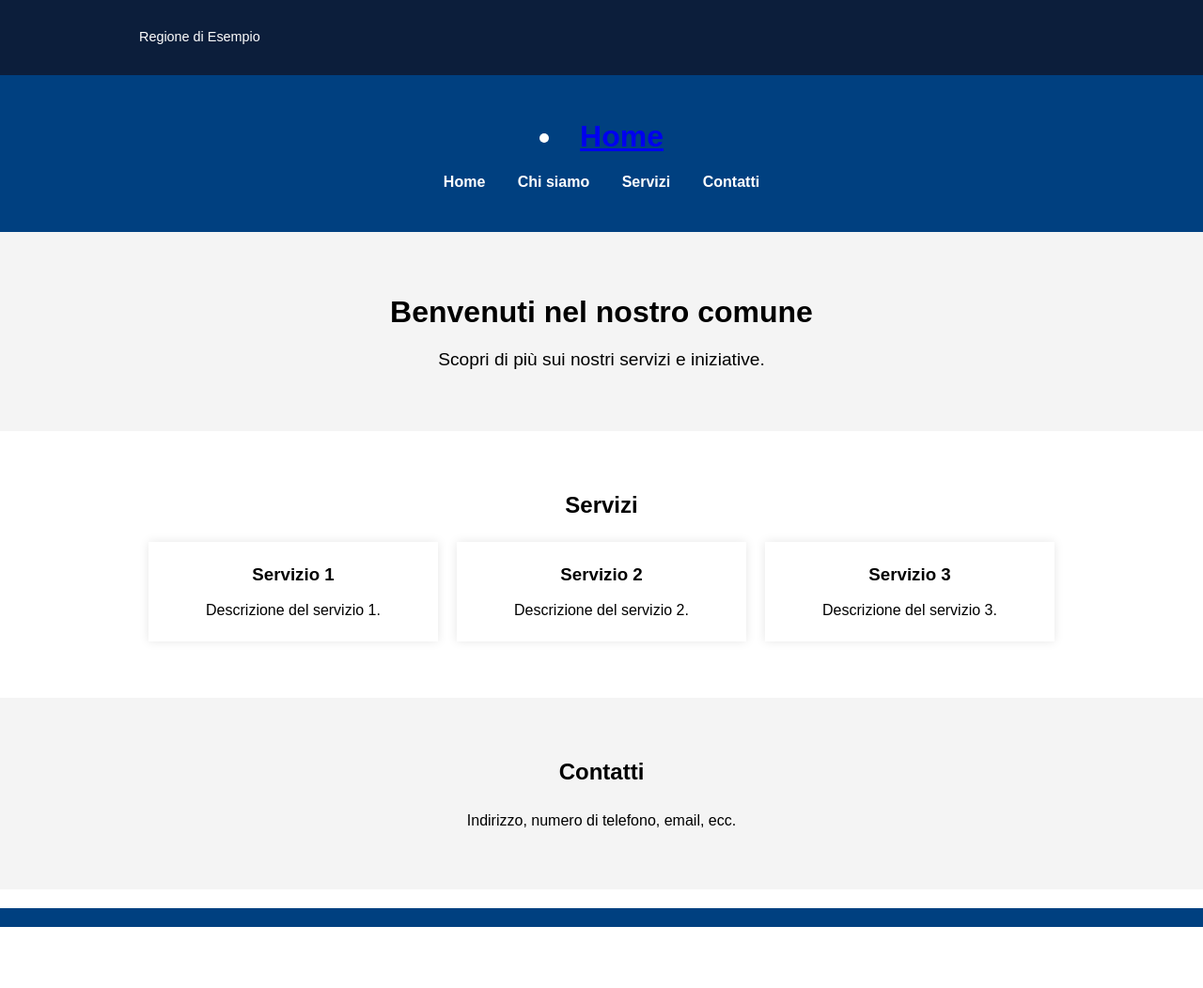
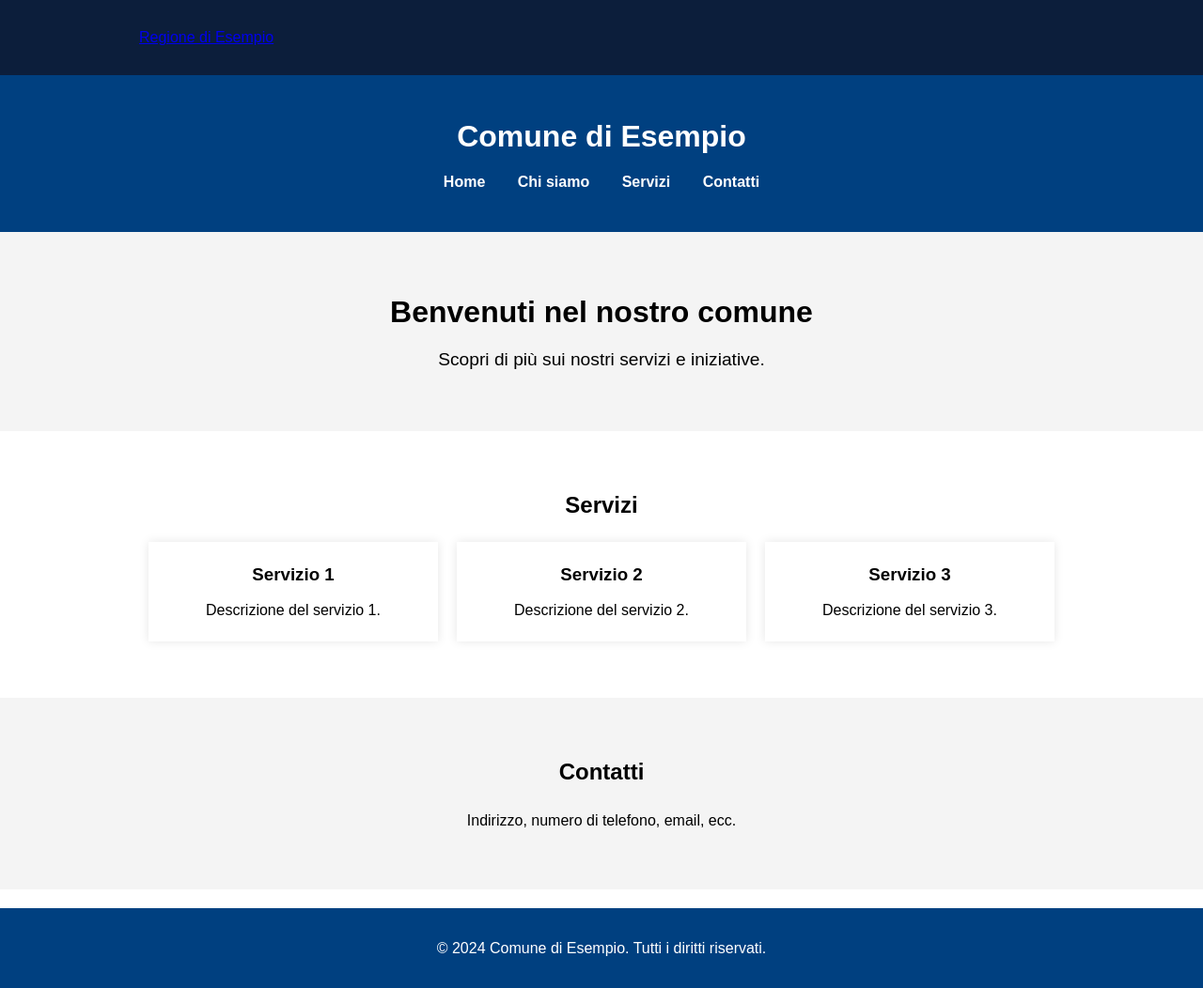
Before and after one commit to GJDEV8/search, a plain HTML site: page index.html in a window 1280 px wide. Shown: the whole page at 94% size. Before the commit the page ends 987 px from the top, so only its background shows below. Drawn offline with Linux system fonts and the light colour scheme.

Commit message:
Update index.html

```diff
--- a/index.html
+++ b/index.html
@@ -9,12 +9,12 @@
 <body>
     <div class="top-header">
         <div class="container">
-            <p>Regione di Esempio</p>
+            <a href="#" class="region-link">Regione di Esempio</a>
         </div>
     </div>
     <header>
         <div class="container">
-                    <b><h1><li><a href="#">Home</a></li></h1></b>
+            <h1>Comune di Esempio</h1>
             <nav>
                 <ul>
                     <li><a href="#">Home</a></li>
@@ -59,4 +59,9 @@
         </section>
     </main>
     <footer>
-        <div
+        <div class="container">
+            <p>&copy; 2024 Comune di Esempio. Tutti i diritti riservati.</p>
+        </div>
+    </footer>
+</body>
+</html>
```
